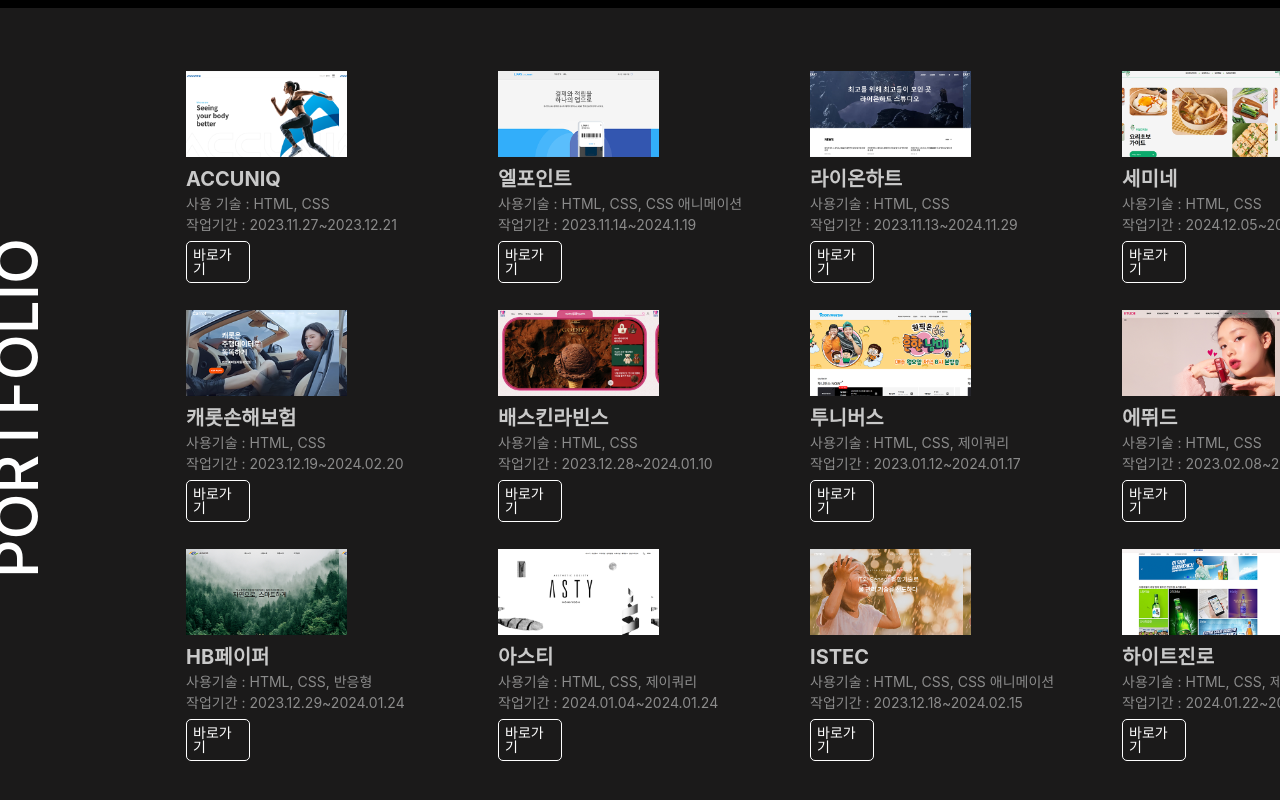
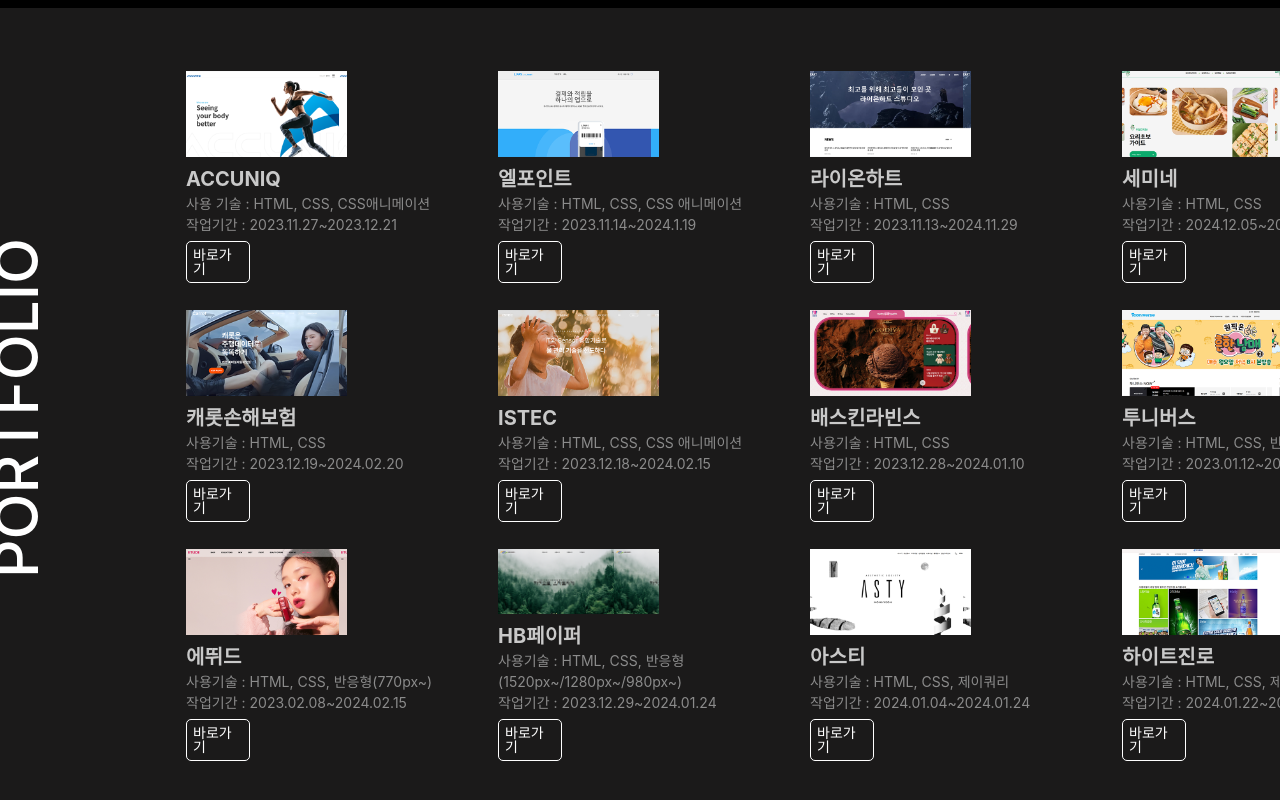
Before and after one commit to wowyaydough/personal-v2, a plain HTML site: page index.html in a window 1280 px wide. Shown: the part 2392-3192 px from the top of the page. Drawn offline with nearby package versions, Linux system fonts and the light colour scheme; a web font is replaced by a local one.

Commit message:
Add files via upload

```diff
--- a/index.html
+++ b/index.html
@@ -130,7 +130,7 @@
                <div class="detail detail1">
                   <div class="left">
                      <h2>accuniq</h2>
-                     <p>사용 기술 : HTML, CSS</p>
+                     <p>사용 기술 : HTML, CSS, CSS애니메이션</p>
                      <p>작업기간 : 2023.11.27~2023.12.21 </p>
                      <a href="https://wowyaydough.github.io/pf1-accuniq/">바로가기</a>
                   </div>
@@ -138,7 +138,6 @@
                <div class="detail detail2">
                   <div class="left">
                      <h2>엘포인트</h2>
-
                      <p>사용기술 : HTML, CSS, CSS 애니메이션</p>
                      <p>작업기간 : 2023.11.14~2024.1.19</p>
                      <a href="https://wowyaydough.github.io/pf2-Lpoint/">바로가기</a>
@@ -175,6 +174,15 @@
                   </div>
 
                </div>
+               <div class="detail detail11">
+                  <div class="left">
+                     <h2>ISTEC</h2>
+                     <p>사용기술 : HTML, CSS, CSS 애니메이션</p>
+                     <p>작업기간 : 2023.12.18~2024.02.15</p>
+                     <a href="https://wowyaydough.github.io/ISTEC/">바로가기</a>
+                  </div>
+
+               </div>
                <div class="detail detail6">
                   <div class="left">
                      <h2>배스킨라빈스</h2>
@@ -187,7 +195,7 @@
                <div class="detail detail7">
                   <div class="left">
                      <h2>투니버스</h2>
-                     <p>사용기술 : HTML, CSS, 제이쿼리</p>
+                     <p>사용기술 : HTML, CSS, 반응형(959px~)</p>
                      <p>작업기간 : 2023.01.12~2024.01.17</p>
                      <a href="https://wowyaydough.github.io/Tooniverse/">바로가기</a>
                   </div>
@@ -196,7 +204,7 @@
                <div class="detail detail8">
                   <div class="left">
                      <h2>에뛰드</h2>
-                     <p>사용기술 : HTML, CSS</p>
+                     <p>사용기술 : HTML, CSS, 반응형(770px~)</p>
                      <p>작업기간 : 2023.02.08~2024.02.15</p>
                      <a href="https://wowyaydough.github.io/Etude/">바로가기</a>
                   </div>
@@ -205,7 +213,7 @@
                <div class="detail detail9">
                   <div class="left">
                      <h2>HB페이퍼</h2>
-                     <p>사용기술 : HTML, CSS, 반응형</p>
+                     <p>사용기술 : HTML, CSS, 반응형(1520px~/1280px~/980px~)</p>
                      <p>작업기간 : 2023.12.29~2024.01.24</p>
                      <a href="https://wowyaydough.github.io/pf3-hbpaper/">바로가기</a>
                   </div>
@@ -220,15 +228,7 @@
                   </div>
 
                </div>
-               <div class="detail detail11">
-                  <div class="left">
-                     <h2>ISTEC</h2>
-                     <p>사용기술 : HTML, CSS, CSS 애니메이션</p>
-                     <p>작업기간 : 2023.12.18~2024.02.15</p>
-                     <a href="https://wowyaydough.github.io/ISTEC/">바로가기</a>
-                  </div>
 
-               </div>
                <div class="detail detail12">
                   <div class="left">
                      <h2>하이트진로</h2>
```
